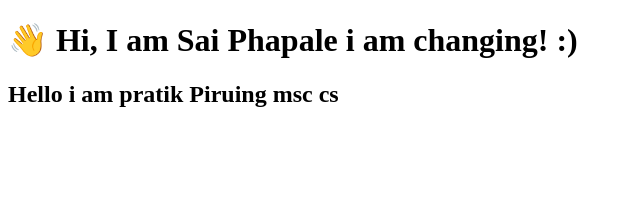
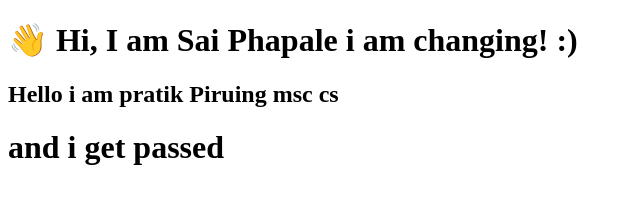
Before and after one commit to pratik366/prtik_jenkins, a plain HTML site: page index.html in a window 1280 px wide. Shown: the whole page, without its empty margins (0-640 px from the left). Drawn offline with Linux system fonts and the light colour scheme.

Commit message:
Update index.html

```diff
--- a/index.html
+++ b/index.html
@@ -7,5 +7,6 @@
 <body>
   <h1>👋 Hi, I am Sai Phapale i am changing! :) </h1>
   <h2>Hello i am pratik Piruing msc cs</h2>
+  <h1>and i get passed</h1>
 </body>
 </html>
```
